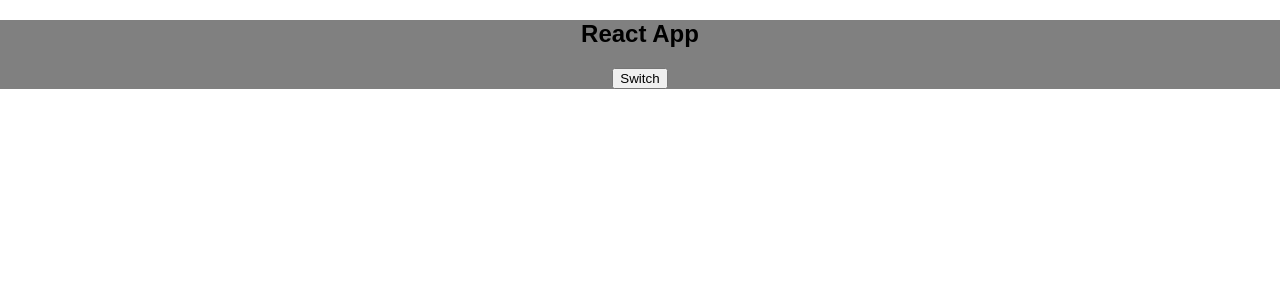
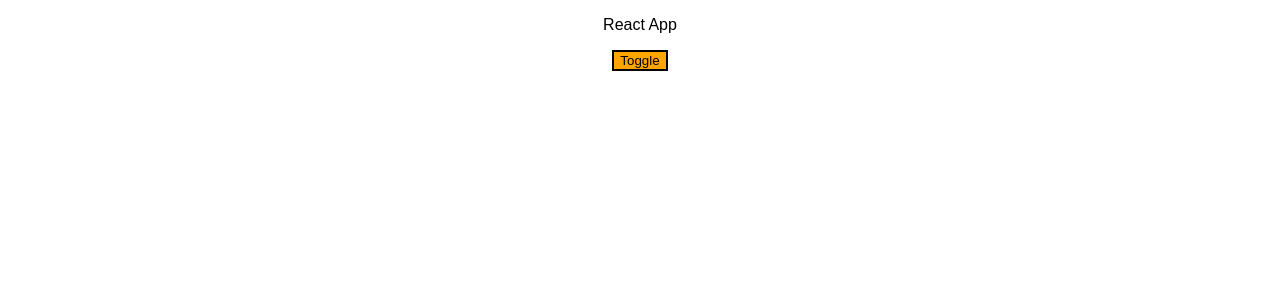
Before and after one commit to Sonidec93/react-practice, a React (Create React App) app: page / in a window 1280 px wide. Shown: the top 300 px of the page. Built offline with nearby package versions, Linux system fonts and the light colour scheme.

Commit message:
learned radium and styled-components

```diff
--- a/package.json
+++ b/package.json
@@ -3,9 +3,11 @@
   "version": "0.1.0",
   "private": true,
   "dependencies": {
+    "radium": "^0.26.0",
     "react": "^16.12.0",
     "react-dom": "^16.12.0",
-    "react-scripts": "1.1.5"
+    "react-scripts": "1.1.5",
+    "styled-components": "^5.0.1"
   },
   "scripts": {
     "start": "react-scripts start",
--- a/src/App.css
+++ b/src/App.css
@@ -23,6 +23,26 @@
 }
 
 @keyframes App-logo-spin {
-  from { transform: rotate(0deg); }
-  to { transform: rotate(360deg); }
+  from {
+    transform: rotate(0deg);
+  }
+  to {
+    transform: rotate(360deg);
+  }
 }
+.app__para--blue {
+  color: blue;
+}
+.app__para--bold {
+  color: pink;
+  font-weight: bold;
+}
+/* @media screen and (min-width: 480px) {
+  .app__para--blue {
+    color: orange;
+  }
+  .app__para--bold {
+    color: yellow;
+    font-weight: bold;
+  }
+} */
--- a/src/App.js
+++ b/src/App.jsx
@@ -1,7 +1,9 @@
 import React, { Component } from 'react';
-// import logo from './logo.svg';
 import './App.css';
 import Person from './Person/person';
+import Radium from 'radium';
+import styled from 'styled-components';
+// import logo from './logo.svg';
 
 // const app = () => {
 // const [state, setState] = useState({
@@ -48,7 +50,23 @@ class App extends Component {
   }
   render() {
     let person = null;
+    const classes = [];
+    const style = {
+      backgroundColor: 'red',
+      border: '2px solid black',
+      ':hover': {
+        backgroundColor: 'transparent',
+        border: '2px solid red'
+      },
+      '@media (min-width:480px)': {
+        backgroundColor: 'violet'
+
+      }
+    };
+
     if (this.state.showPerson) {
+      style.backgroundColor = 'green';
+      style[':hover'].backgroundColor = 'lightgreen';
       person = (
         <div>
           {this.state.persons.map((x, index) => {
@@ -56,18 +74,33 @@ class App extends Component {
           })}
         </div>
       )
+      if (this.state.persons.length >= 1) {
+        classes.push('app__para--blue');
+      }
+      if (this.state.persons.length >= 2) {
+        classes.push('app__para--bold');
+      }
     }
-    const style = {
-      backgroundColor: 'grey'
-    };
+    const StyledButton = styled.button`
+    background-color:${props => props.alt};
+    border:2px solid black;
+    &:hover{
+      background-color:transparent;
+    }
+    @media screen and (min-width:480px){
+      background-color:orange;
+    }
+    `
+
     return (
-      <div className='App' style={style}>
-        <h2>React App</h2>
-        <button onClick={this.toggleShowPerson}>Switch</button>
+      <div className='App'>
+        <p className={classes.join(' ')}>React App</p>
+        <StyledButton alt={this.state.showPerson ? 'red' : 'green'} onClick={this.toggleShowPerson}>Toggle</StyledButton>
         {person}
       </div>
+
     );
   }
 }
 
-export default App;
+export default Radium(App);
--- a/src/Person/person.js
+++ b/src/Person/person.jsx
@@ -1,15 +1,17 @@
 import './person.css';
 import React from 'react';
+import Radium from 'radium';
+
 const person = (props) => {
 
     return (
         <div className="person">
             <h1 onClick={props.onDelete}>{props.name}</h1>
             <p>My age is {props.age}</p>
-            <p>{props.children}</p>
-            <input type="text" name="name" onChange={props.changeFunc}  value={props.name}/>
+            <p>{props.children.join(' ')}</p>
+            <input type="text" name="name" onChange={props.changeFunc} value={props.name} />
         </div>
     )
 }
 
-export default person;
+export default Radium(person); //Higher order component
--- a/src/index.js
+++ b/src/index.js
@@ -3,6 +3,7 @@ import ReactDOM from 'react-dom';
 import './index.css';
 import App from './App';
 import registerServiceWorker from './registerServiceWorker';
+// import { StyleRoot } from 'radium';
 
 ReactDOM.render(<App />, document.getElementById('root'));
 registerServiceWorker();
```
Also changed, not shown: 1 other file (tests, documents, lock files or other folders).
